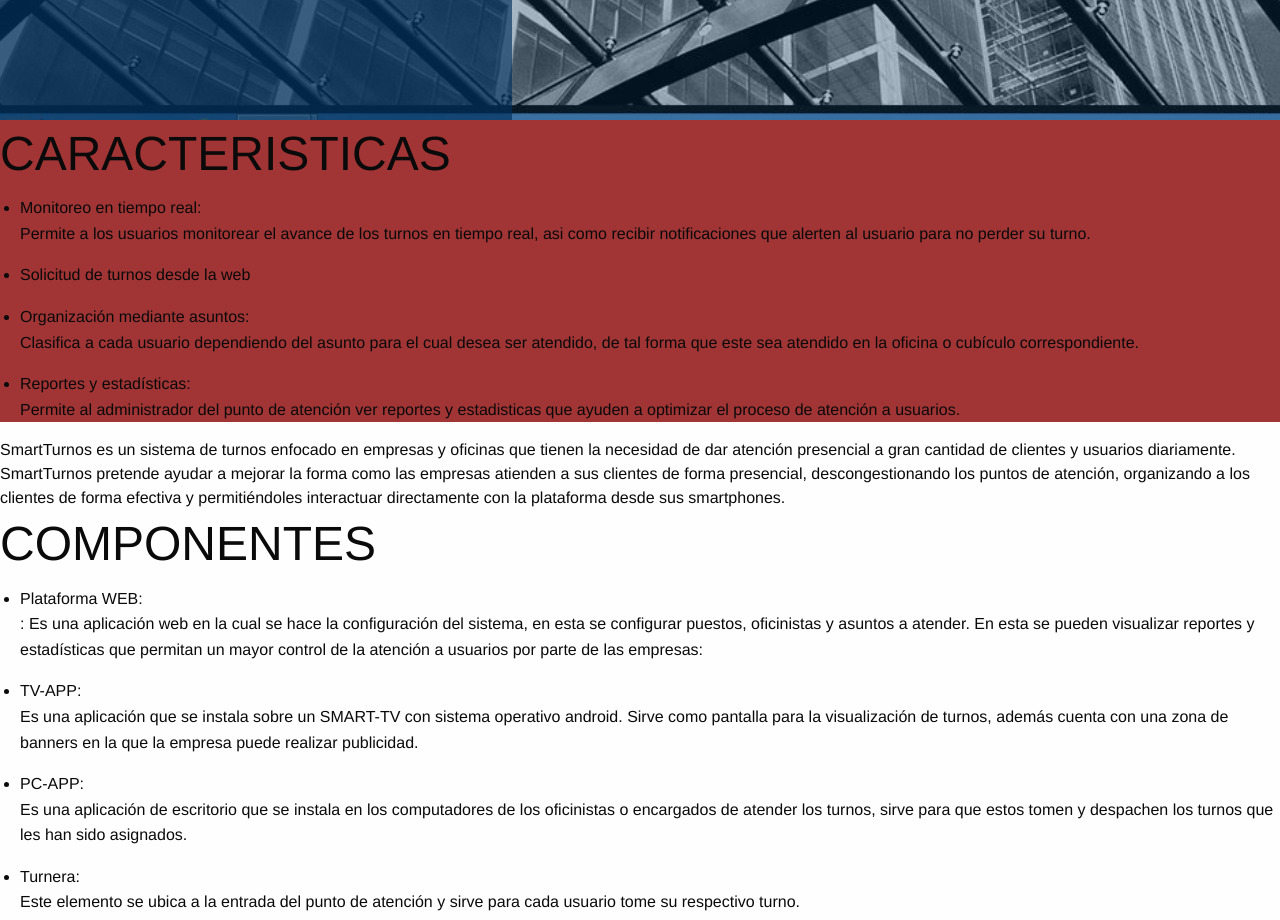
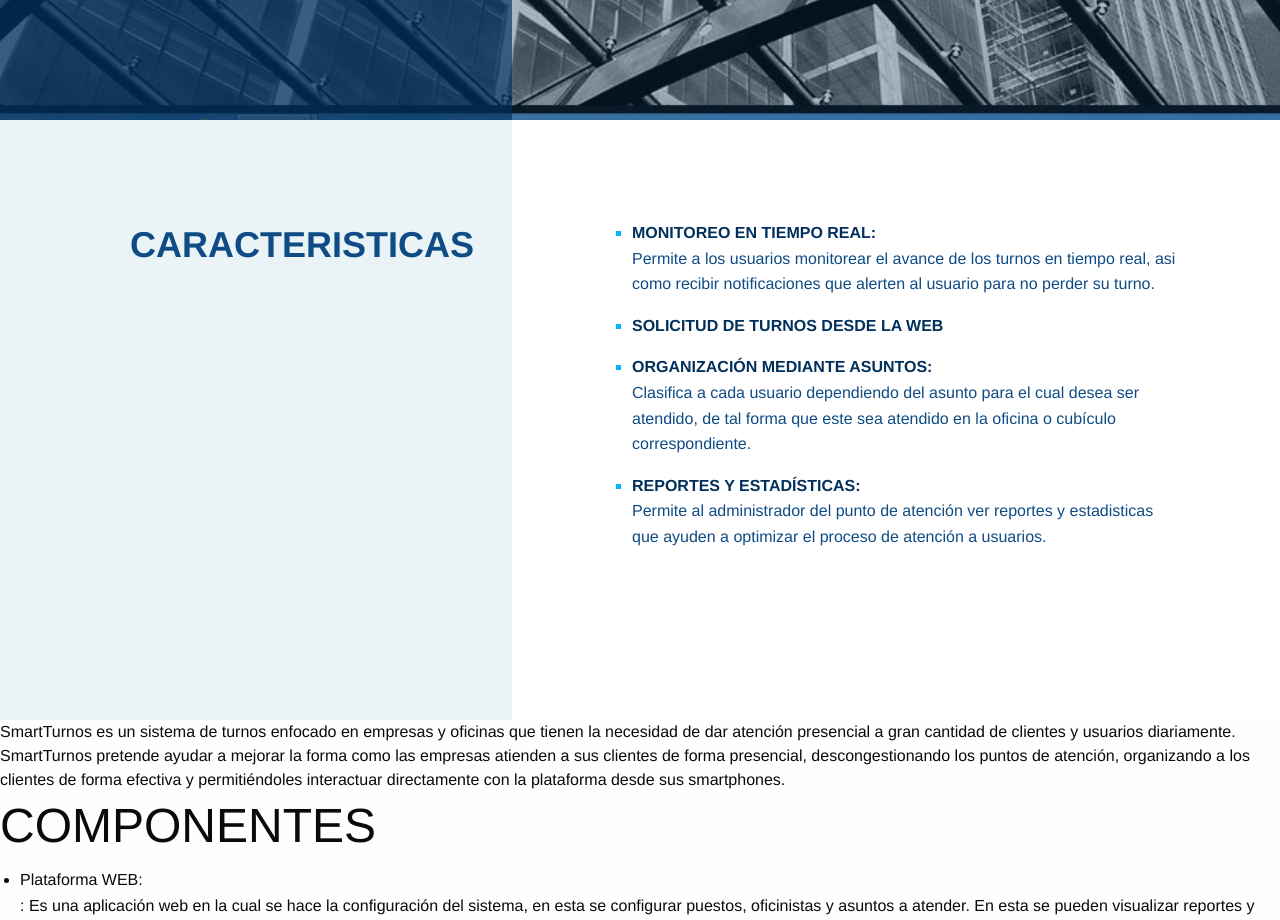
Before and after one commit to anderdavid/SistemaDeTurnosPaginaWeb, a plain HTML site: page index.html in a window 1280 px wide. Shown: the part 780-1700 px from the top of the page. Drawn offline with nearby package versions, Linux system fonts and the light colour scheme.

Commit message:
Se implementan estilos de seccion caracteristicas

```diff
--- a/css/style.css
+++ b/css/style.css
@@ -93,12 +93,6 @@
 	font-weight: normal;
 }
 
-
-
-
-
-
-
 #caracteristcas{
 
 	width: 100%
@@ -109,7 +103,56 @@
      position: relative;
     background: #A13434;
     z-index:2;
+    min-height: 300px;
+    background-color: #0BD0F4;
+
 }
+#caracteristcas .caracteristicas-left{
+	width: 40%;
+	background-color: #eaf4f6;
+	float: left;
+	min-height: 600px;
+
+
+}
+#caracteristcas .caracteristicas-left .subtitulo{
+	margin:100px 100px 100px 130px;
+}
+
+#caracteristcas .caracteristicas-left h1{
+	font-size: 36px;
+	font-weight: bold;
+	text-transform: uppercase;
+	color: #0f4c85;
+}
+#caracteristcas .caracteristicas-rigth{
+	width: 60%;
+	background-color: #fff;
+	float: left;
+	min-height: 600px;
+	padding:100px 100px 100px 100px;
+
+}
+
+#caracteristcas .caracteristicas-rigth ul li{
+	list-style:square;
+	color: #00b6ff;
+}
+
+
+
+
+
+#caracteristcas .caracteristicas-rigth ul li span{
+	color:#00305B;
+	font-weight: bold;
+	text-transform: uppercase;
+}
+#caracteristcas .caracteristicas-rigth ul li p{
+	color:#0F4C85;
+}
+
+
 
 
 @media (max-width: 900px){
@@ -133,6 +176,16 @@
 		font-size: 12px;
 
 	}
+
+	#caracteristcas .caracteristicas-left{
+		width: 100%;
+		min-height: unset;
+
+
+	}
+	#caracteristcas .caracteristicas-rigth{
+		width: 100%;
+	}
 }
 
 @media (max-width: 1300px){
--- a/index.html
+++ b/index.html
@@ -56,35 +56,32 @@
 					<p>Nunca organizar a sus clientes fue tan sencillo</p>
 				</div>
 			</div>
-			<!-- <div class="large-6 medium-6 small-6 columns mask-left" style="background-color: #21FA04;">s</div>
-			<div class="large-6 medium-6 small-6 columns mask-rigth" style="background-color: #F40505;">s</div> -->
-			<!-- <div class="row">
-				<div class="large-6 medium-6 small-6 columns" style="background-color: #21FA04;">s</div>
-				<div class="large-6 medium-6 small-6 columns" style="background-color: #F40505;">s</div>
-			</div> -->
-			<!-- <div id="titulo">
-				<h2>StmartTurno</h2>
-				<p>Nunca organizar a sus clientes fue tan sencillo</p>
-
-				<p>Lorem ipsum dolor sit amet, consectetur adipisicing elit, sed do eiusmod
-					tempor incididunt ut labore et dolore magna aliqua. Ut enim ad minim veniam,
-					quis nostrud exercitation ullamco laboris nisi ut aliquip ex ea commodo
-					consequat. Duis aute irure dolor in reprehenderit in voluptate velit esse
-					cillum dolore eu fugiat nulla pariatur. Excepteur sint occaecat cupidatat non
-				proident, sunt in culpa qui officia deserunt mollit anim id est laborum.</p>
-			</div> -->
 		</div>
 
 	</section>
 
 	<section id="caracteristcas">
-		<h1>CARACTERISTICAS</h1>
+		<div class="caracteristicas-left">
+			<div class="subtitulo">
+				<h1>CARACTERISTICAS</h1>
+			</div>
+
+		</div>
+		<div class="caracteristicas-rigth">
 		<ul>
 			<li><span>Monitoreo en tiempo real: </span><p>Permite a los usuarios monitorear el avance de los turnos en tiempo real, asi como recibir notificaciones que alerten al usuario para no  perder su turno.</p></li>
 			<li><span>Solicitud de turnos desde la web</span><p></p></li>
 			<li><span>Organización mediante asuntos:</span><p>Clasifica a cada usuario dependiendo del asunto para el cual desea ser atendido, de tal forma que este sea atendido en la oficina o cubículo correspondiente.</p></li>
 			<li><span>Reportes y estadísticas:</span><p>Permite al administrador del punto de atención ver reportes y estadisticas que ayuden a optimizar el proceso de atención a usuarios.</p></li>
 		</ul>
+		</div>
+		<!-- <h1>CARACTERISTICAS</h1>
+		<ul>
+			<li><span>Monitoreo en tiempo real: </span><p>Permite a los usuarios monitorear el avance de los turnos en tiempo real, asi como recibir notificaciones que alerten al usuario para no  perder su turno.</p></li>
+			<li><span>Solicitud de turnos desde la web</span><p></p></li>
+			<li><span>Organización mediante asuntos:</span><p>Clasifica a cada usuario dependiendo del asunto para el cual desea ser atendido, de tal forma que este sea atendido en la oficina o cubículo correspondiente.</p></li>
+			<li><span>Reportes y estadísticas:</span><p>Permite al administrador del punto de atención ver reportes y estadisticas que ayuden a optimizar el proceso de atención a usuarios.</p></li>
+		</ul> -->
 	</section>
 
 
```
